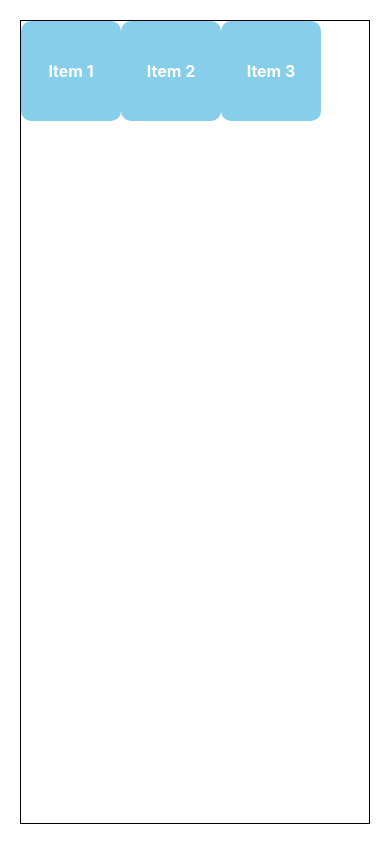
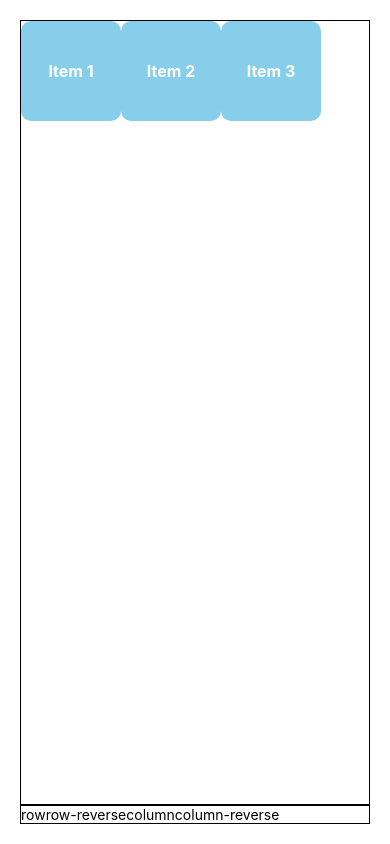
Before and after one commit to deploy-edu/FlexBoxLayoutController, a React Native app: screen / in a window 390 px wide. Built offline with nearby package versions, Linux system fonts and the light colour scheme.

Commit message:
flex direction 변경 버튼 추가

```diff
--- a/App.tsx
+++ b/App.tsx
@@ -1,5 +1,6 @@
 import { useState } from "react";
 import { SafeAreaView, StyleSheet, View } from "react-native";
+import Button from "./Button";
 import Container from "./Container";
 import Item from "./Item";
 
@@ -34,6 +35,32 @@ export default function App() {
           <Item name="Item 2" />
           <Item name="Item 3" />
         </Container>
+        <Container style={{ flexDirection: "row" }}>
+          <Button
+            title="row"
+            onPress={() => {
+              setFlexDirection("row");
+            }}
+          />
+          <Button
+            title="row-reverse"
+            onPress={() => {
+              setFlexDirection("row-reverse");
+            }}
+          />
+          <Button
+            title="column"
+            onPress={() => {
+              setFlexDirection("column");
+            }}
+          />
+          <Button
+            title="column-reverse"
+            onPress={() => {
+              setFlexDirection("column-reverse");
+            }}
+          />
+        </Container>
       </View>
     </SafeAreaView>
   );
```
